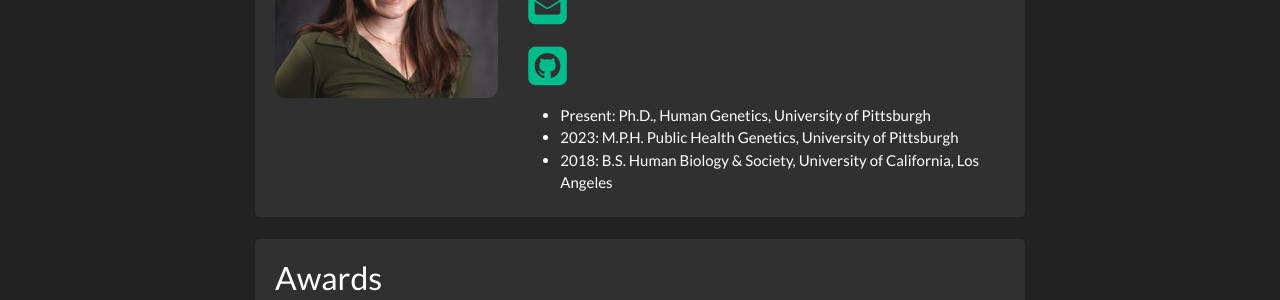
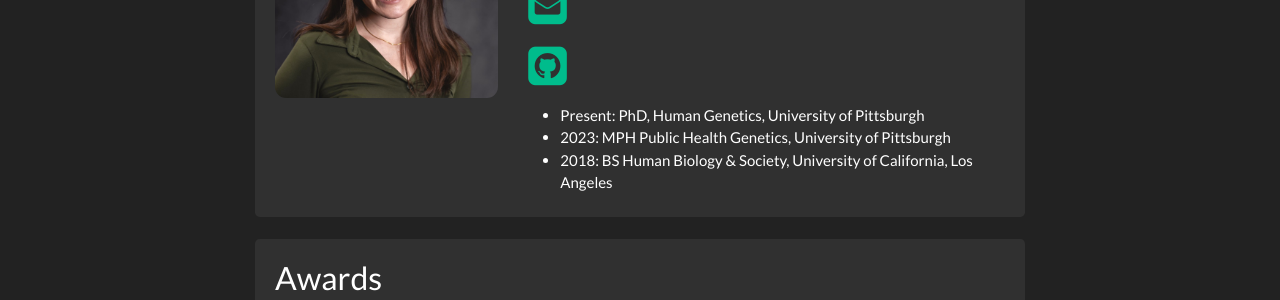
Before and after one commit to Lspor/Lauren_Spor, a Jekyll site: the page built from _pages/about.md, in a window 1280 px wide and 1125 px high. Shown: the part 313-613 px from the top of the window. Built offline with Jekyll 4.4.1, drawn with Linux system fonts in a browser that asks for light colours; nearby versions of some CDN libraries; a style sheet for code colours, icons or effects is not loaded.

Commit message:
Update pi.yml

```diff
--- a/_data/pi.yml
+++ b/_data/pi.yml
@@ -14,9 +14,9 @@
   # Change the items in "education" you have (up to 6)
   education:
     [
-      "Present: Ph.D., Human Genetics, University of Pittsburgh",
-      "2023: M.P.H. Public Health Genetics, University of Pittsburgh",
-      "2018: B.S. Human Biology & Society, University of California, Los Angeles",
+      "Present: PhD, Human Genetics, University of Pittsburgh",
+      "2023: MPH Public Health Genetics, University of Pittsburgh",
+      "2018: BS Human Biology & Society, University of California, Los Angeles",
     ]
 
   educationshort:
```
